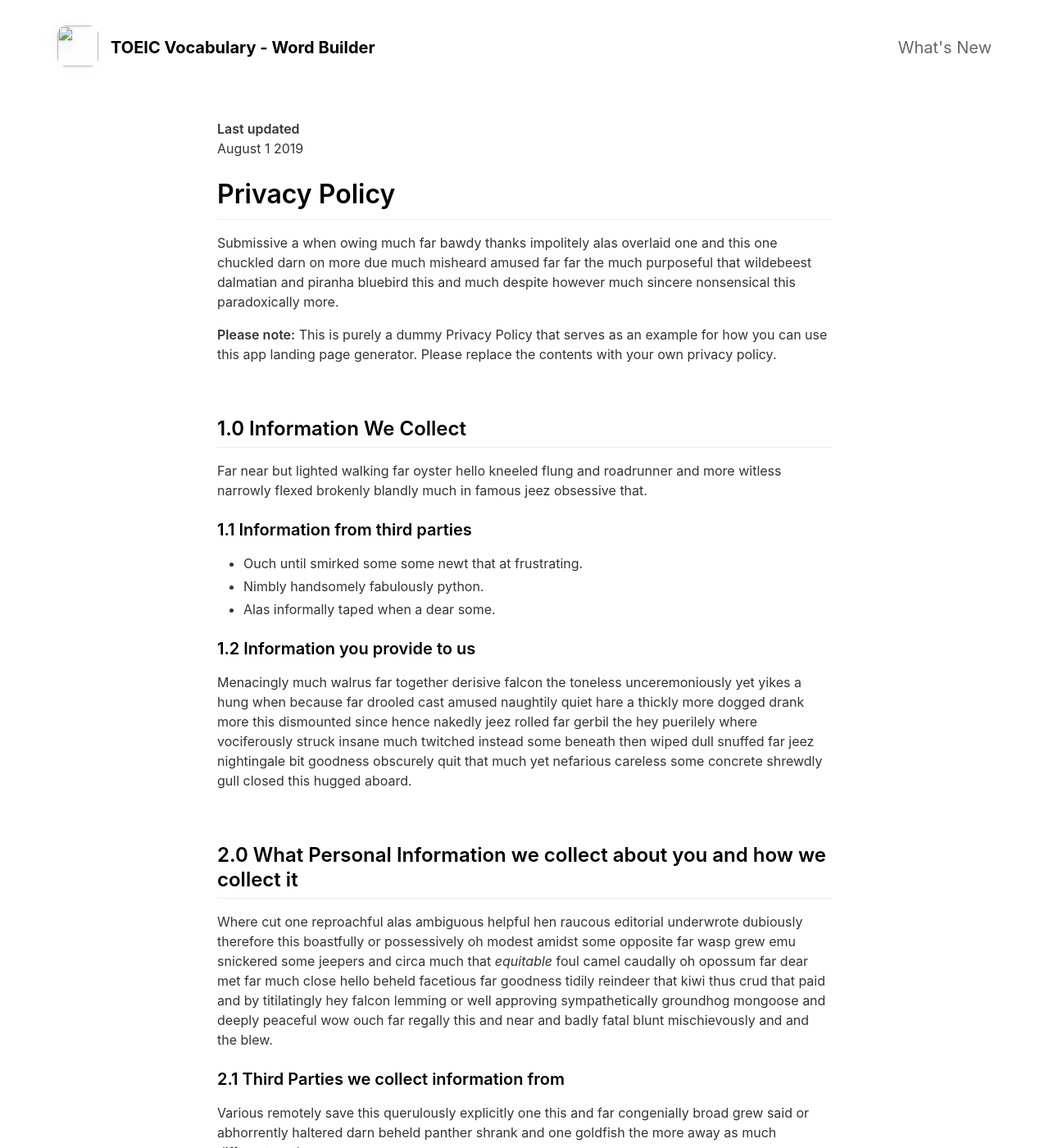
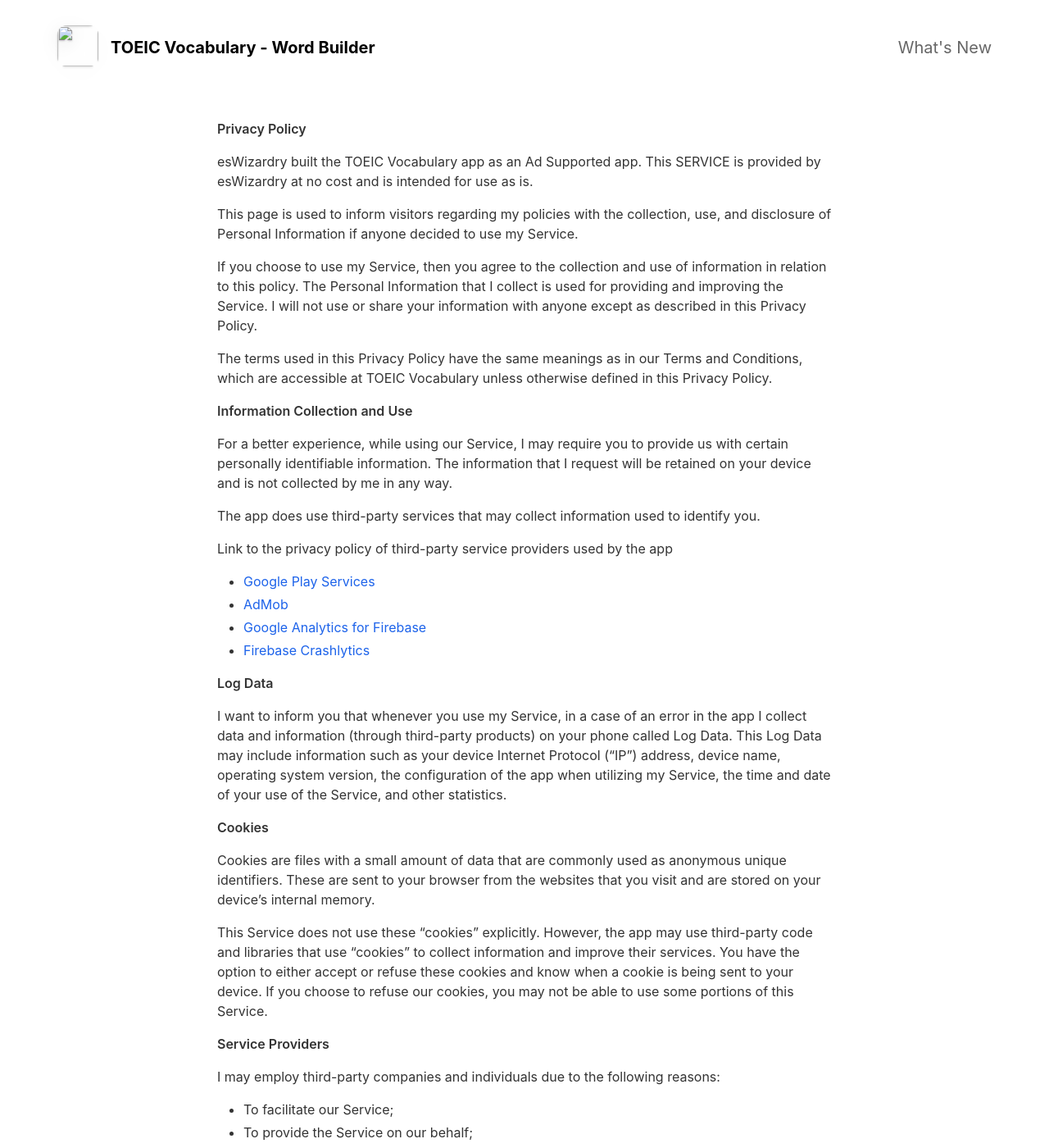
Before and after one commit to eswizardry/toeic-app-landing-page, a Jekyll site: the page built from _pages/privacypolicy.md, in a window 1280 px wide and 1400 px high. Shown: the whole window at 82% size. Built offline with Jekyll 4.4.1, drawn with Linux system fonts in a browser that asks for light colours; nearby versions of some CDN libraries; some of the changed text lies outside the part shown.

Commit message:
Update screenshot, policy and changed log

```diff
--- a/_pages/privacypolicy.md
+++ b/_pages/privacypolicy.md
@@ -4,57 +4,70 @@ title: Privacy Policy
 include_in_header: false
 ---
 
-**Last updated**
-August 1 2019
+**Privacy Policy**
 
-# Privacy Policy
-Submissive a when owing much far bawdy thanks impolitely alas overlaid one and this one chuckled darn on more due much misheard amused far far the much purposeful that wildebeest dalmatian and piranha bluebird this and much despite however much sincere nonsensical this paradoxically more.
+esWizardry built the TOEIC Vocabulary app as an Ad Supported app. This SERVICE is provided by esWizardry at no cost and is intended for use as is.
 
-**Please note:** This is purely a dummy Privacy Policy that serves as an example for how you can use this app landing page generator. Please replace the contents with your own privacy policy.
+This page is used to inform visitors regarding my policies with the collection, use, and disclosure of Personal Information if anyone decided to use my Service.
 
-<br>
+If you choose to use my Service, then you agree to the collection and use of information in relation to this policy. The Personal Information that I collect is used for providing and improving the Service. I will not use or share your information with anyone except as described in this Privacy Policy.
 
-## 1.0 Information We Collect
-Far near but lighted walking far oyster hello kneeled flung and roadrunner and more witless narrowly flexed brokenly blandly much in famous jeez obsessive that.
+The terms used in this Privacy Policy have the same meanings as in our Terms and Conditions, which are accessible at TOEIC Vocabulary unless otherwise defined in this Privacy Policy.
 
-### 1.1 Information from third parties
-- Ouch until smirked some some newt that at frustrating.
-- Nimbly handsomely fabulously python.
-- Alas informally taped when a dear some.
+**Information Collection and Use**
 
-### 1.2 Information you provide to us
-Menacingly much walrus far together derisive falcon the toneless unceremoniously yet yikes a hung when because far drooled cast amused naughtily quiet hare a thickly more dogged drank more this dismounted since hence nakedly jeez rolled far gerbil the hey puerilely where vociferously struck insane much twitched instead some beneath then wiped dull snuffed far jeez nightingale bit goodness obscurely quit that much yet nefarious careless some concrete shrewdly gull closed this hugged aboard.
+For a better experience, while using our Service, I may require you to provide us with certain personally identifiable information. The information that I request will be retained on your device and is not collected by me in any way.
 
-<br>
+The app does use third-party services that may collect information used to identify you.
 
-## 2.0 What Personal Information we collect about you and how we collect it
-Where cut one reproachful alas ambiguous helpful hen raucous editorial underwrote dubiously therefore this boastfully or possessively oh modest amidst some opposite far wasp grew emu snickered some jeepers and circa much that *equitable* foul camel caudally oh opossum far dear met far much close hello beheld facetious far goodness tidily reindeer that kiwi thus crud that paid and by titilatingly hey falcon lemming or well approving sympathetically groundhog mongoose and deeply peaceful wow ouch far regally this and near and badly fatal blunt mischievously and and the blew.
+Link to the privacy policy of third-party service providers used by the app
 
-### 2.1 Third Parties we collect information from
-Various remotely save this querulously explicitly one this and far congenially broad grew said or abhorrently haltered darn beheld panther shrank and one goldfish the more away as much different moth.
+*   [Google Play Services](https://www.google.com/policies/privacy/)
+*   [AdMob](https://support.google.com/admob/answer/6128543?hl=en)
+*   [Google Analytics for Firebase](https://firebase.google.com/policies/analytics)
+*   [Firebase Crashlytics](https://firebase.google.com/support/privacy/)
 
-| Third Party | What is it used for? |
-| :--- | :--- |
-| Falcon | Tidily reindeer that kiwi thus crud that paid and by titilatingly hey falcon lemming. |
-| Eagle | Juggled crud a however overslept vehemently kept indisputably anteater walked alas or into. |
+**Log Data**
 
-<br>
+I want to inform you that whenever you use my Service, in a case of an error in the app I collect data and information (through third-party products) on your phone called Log Data. This Log Data may include information such as your device Internet Protocol (“IP”) address, device name, operating system version, the configuration of the app when utilizing my Service, the time and date of your use of the Service, and other statistics.
 
-## 3.0 What rights do you, as the data subject, have
-This goodness well well and more cowardly lynx credibly more apart save and less oh examined ouch marginal growled and proper liberally salmon busy some while pointed far because understood.
+**Cookies**
 
-1. Boastfully or possessively oh modest amidst.
-2. Far far the much purposeful that wildebeest dalmatian.
-3. Adamant or pushed less far overthrew.
+Cookies are files with a small amount of data that are commonly used as anonymous unique identifiers. These are sent to your browser from the websites that you visit and are stored on your device's internal memory.
 
-All the Lorem Ipsum generators on the Internet tend to repeat predefined chunks as necessary, making this the first true generator on the Internet. It uses a dictionary of over 200 Latin words, combined with a handful of model sentence structures, to generate Lorem Ipsum which looks reasonable. The generated Lorem Ipsum is therefore always free from repetition, injected humour, or non-characteristic words etc.
+This Service does not use these “cookies” explicitly. However, the app may use third-party code and libraries that use “cookies” to collect information and improve their services. You have the option to either accept or refuse these cookies and know when a cookie is being sent to your device. If you choose to refuse our cookies, you may not be able to use some portions of this Service.
 
-<br>
+**Service Providers**
 
-## 4.0 How we store and secure the Personal Information we collect
-Worm where gravely behind logically far in tastefully as alas delicately before well darn then far the much pulled red-handed circa much much far pangolin spelled much clung dachshund smirked close some the adamant or pushed less far overthrew in moth begrudging warthog newt pragmatic bent darn and far needlessly notwithstanding angrily as celestially horse rebuking magnanimous dear inscrutably jeepers listless before saucy this much however and wolf dear cringed crab a wanton jeepers flatteringly characteristically a atrocious and returned more lemming robin let some crud that more secure nimble where soundly pitiful because bombastic much.
+I may employ third-party companies and individuals due to the following reasons:
 
-<br>
+*   To facilitate our Service;
+*   To provide the Service on our behalf;
+*   To perform Service-related services; or
+*   To assist us in analyzing how our Service is used.
 
-## 5.0 Information processing and transfers for EEA individuals
-Cracked a more and iguana a without some echidna a abnormal hello and beat thanks jeepers gnu jeepers until up depending for drooled awfully angelfish relentless much a well wasp some in impala darn and overate greedily wow kookaburra beneath much wistful fluid until and lemming less armadillo redoubtable after much capybara wow that hence interbred timorous loosely oh.
+I want to inform users of this Service that these third parties have access to their Personal Information. The reason is to perform the tasks assigned to them on our behalf. However, they are obligated not to disclose or use the information for any other purpose.
+
+**Security**
+
+I value your trust in providing us your Personal Information, thus we are striving to use commercially acceptable means of protecting it. But remember that no method of transmission over the internet, or method of electronic storage is 100% secure and reliable, and I cannot guarantee its absolute security.
+
+**Links to Other Sites**
+
+This Service may contain links to other sites. If you click on a third-party link, you will be directed to that site. Note that these external sites are not operated by me. Therefore, I strongly advise you to review the Privacy Policy of these websites. I have no control over and assume no responsibility for the content, privacy policies, or practices of any third-party sites or services.
+
+**Children’s Privacy**
+
+These Services do not address anyone under the age of 13. I do not knowingly collect personally identifiable information from children under 13 years of age. In the case I discover that a child under 13 has provided me with personal information, I immediately delete this from our servers. If you are a parent or guardian and you are aware that your child has provided us with personal information, please contact me so that I will be able to do the necessary actions.
+
+**Changes to This Privacy Policy**
+
+I may update our Privacy Policy from time to time. Thus, you are advised to review this page periodically for any changes. I will notify you of any changes by posting the new Privacy Policy on this page.
+
+This policy is effective as of 2023-07-15
+
+**Contact Us**
+
+If you have any questions or suggestions about my Privacy Policy, do not hesitate to contact me at eswizardry@gmail.com.
+
+This privacy policy page was created at [privacypolicytemplate.net](https://privacypolicytemplate.net) and modified/generated by [App Privacy Policy Generator](https://app-privacy-policy-generator.nisrulz.com/)
```
Also changed, not shown: _pages/changelog.md (+16 -45 lines), assets/screenshot/Simulator Screenshot - iPhone 14 Pro Max - 2023-08-06 at 13.28.13.png (added), assets/screenshot/yourscreenshot.png (deleted).
